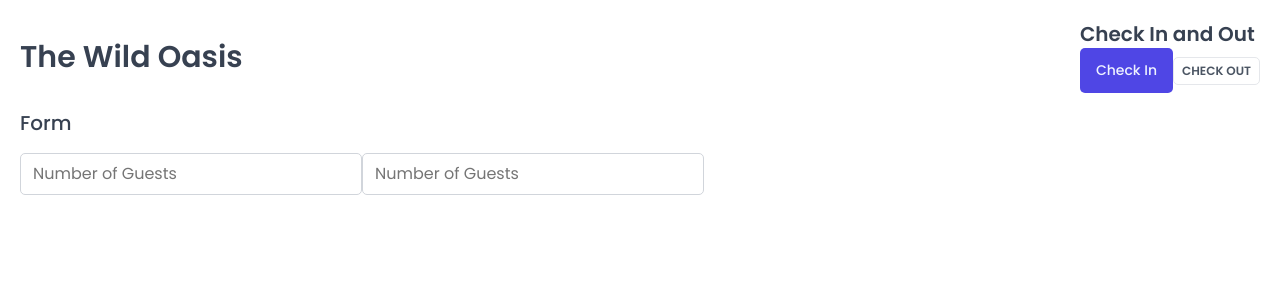
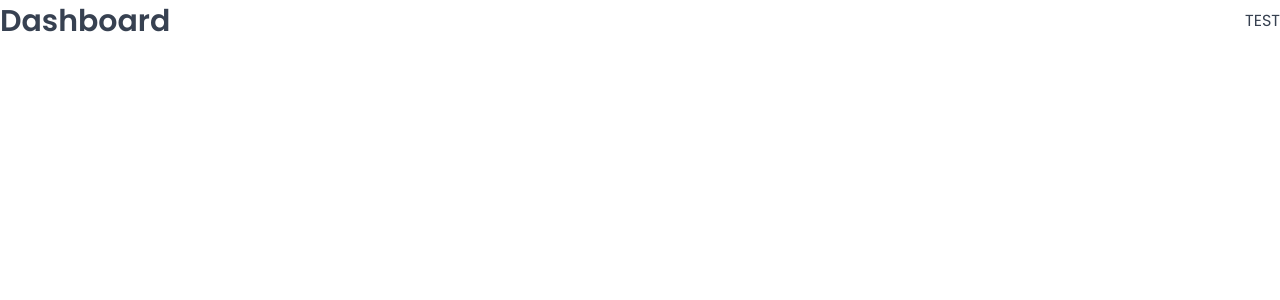
Before and after one commit to Seedling32/wild-oasis-app, a React (Vite) app: page /dashboard in a window 1280 px wide. Shown: the top 300 px of the page. Built offline with nearby package versions, Linux system fonts and the light colour scheme; the HTML template or start-up script is replaced by a standard one; a web font is replaced by a local one.

Commit message:
Install react-router-dom & update routes

```diff
--- a/package.json
+++ b/package.json
@@ -12,6 +12,7 @@
   "dependencies": {
     "react": "^18.2.0",
     "react-dom": "^18.2.0",
+    "react-router-dom": "^6.30.3",
     "styled-components": "^6.3.8"
   },
   "devDependencies": {
--- a/src/App.jsx
+++ b/src/App.jsx
@@ -1,42 +1,34 @@
-import styled from 'styled-components';
+import { BrowserRouter, Routes, Route, Navigate } from 'react-router-dom';
+
 import GlobalStyles from './styles/GlobalStyles';
-import Button from './ui/Button';
-import Input from './ui/Input';
-import Heading from './ui/Heading';
-import Row from './ui/Row';
+import Dashboard from './pages/Dashboard';
+import Bookings from './pages/Bookings';
+import Cabins from './pages/Cabins';
+import Login from './pages/Login';
+import Settings from './pages/Settings';
+import Users from './pages/Users';
+import Account from './pages/Account';
+import PageNotFound from './pages/PageNotFound';
 
-const StyledApp = styled.div`
-  /* background-color: orangered; */
-  padding: 20px;
-`;
-
-function App() {
+const APP = () => {
   return (
     <>
       <GlobalStyles />
-      <StyledApp>
-        <Row>
-          <Row type="horizontal">
-            <Heading as="h1">The Wild Oasis</Heading>
-            <div>
-              <Heading as="h2">Check In and Out</Heading>
-              <Button onClick={() => alert('check in')}>Check In</Button>
-              <Button variation="secondary" size="small" onClick={() => alert('check out')}>
-                Check Out
-              </Button>
-            </div>
-          </Row>
-          <Row>
-            <Heading as="h3">Form</Heading>
-            <form>
-              <Input type="number" placeholder="Number of Guests" />
-              <Input type="number" placeholder="Number of Guests" />
-            </form>
-          </Row>
-        </Row>
-      </StyledApp>
+      <BrowserRouter>
+        <Routes>
+          <Route index element={<Navigate replace to="dashboard" />} />
+          <Route path="dashboard" element={<Dashboard />} />
+          <Route path="bookings" element={<Bookings />} />
+          <Route path="cabins" element={<Cabins />} />
+          <Route path="login" element={<Login />} />
+          <Route path="settings" element={<Settings />} />
+          <Route path="users" element={<Users />} />
+          <Route path="account" element={<Account />} />
+          <Route path="*" element={<PageNotFound />} />
+        </Routes>
+      </BrowserRouter>
     </>
   );
-}
+};
 
-export default App;
+export default APP;
```
Also changed, not shown: 1 other file (tests, documents, lock files or other folders).
